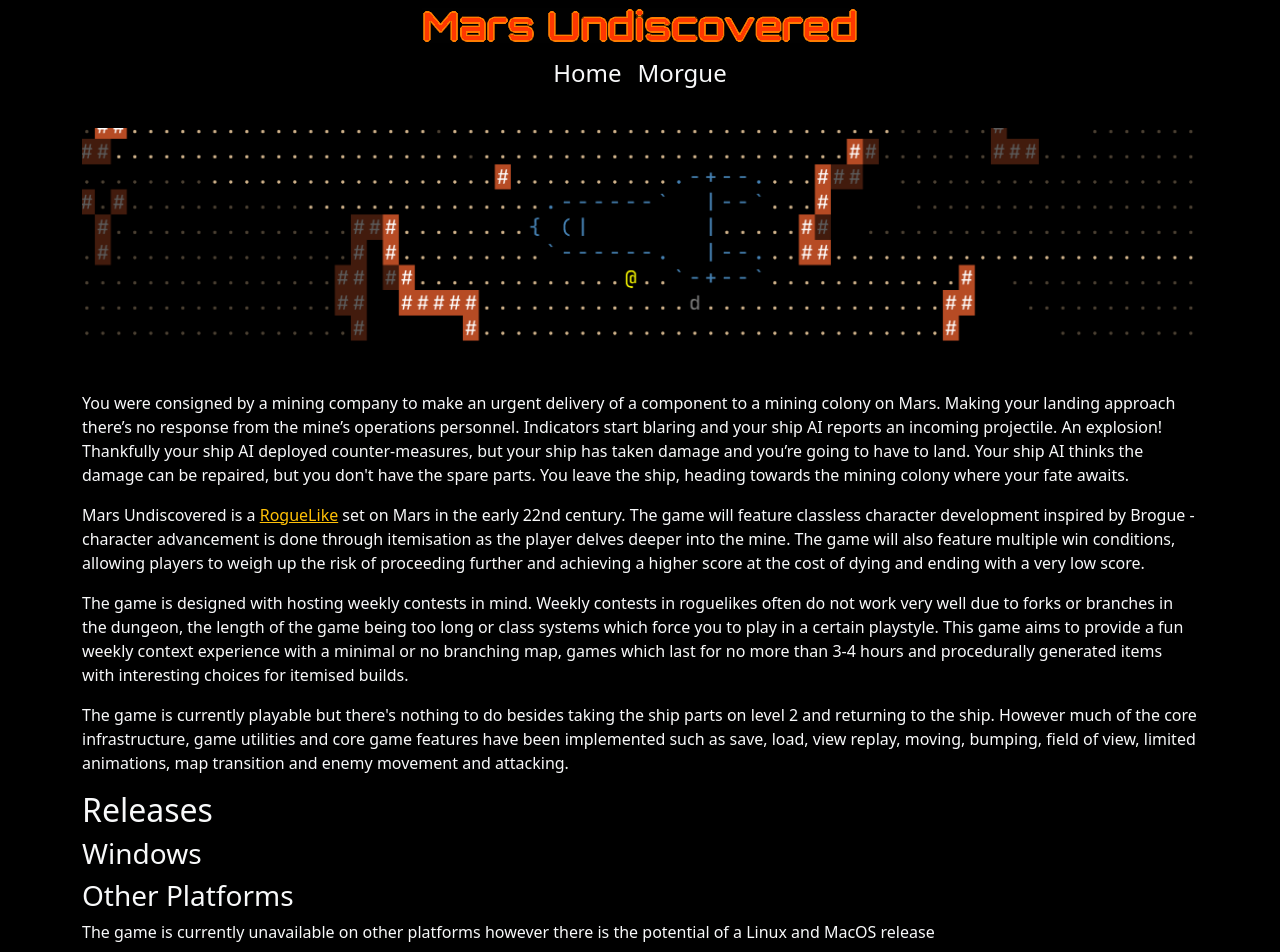
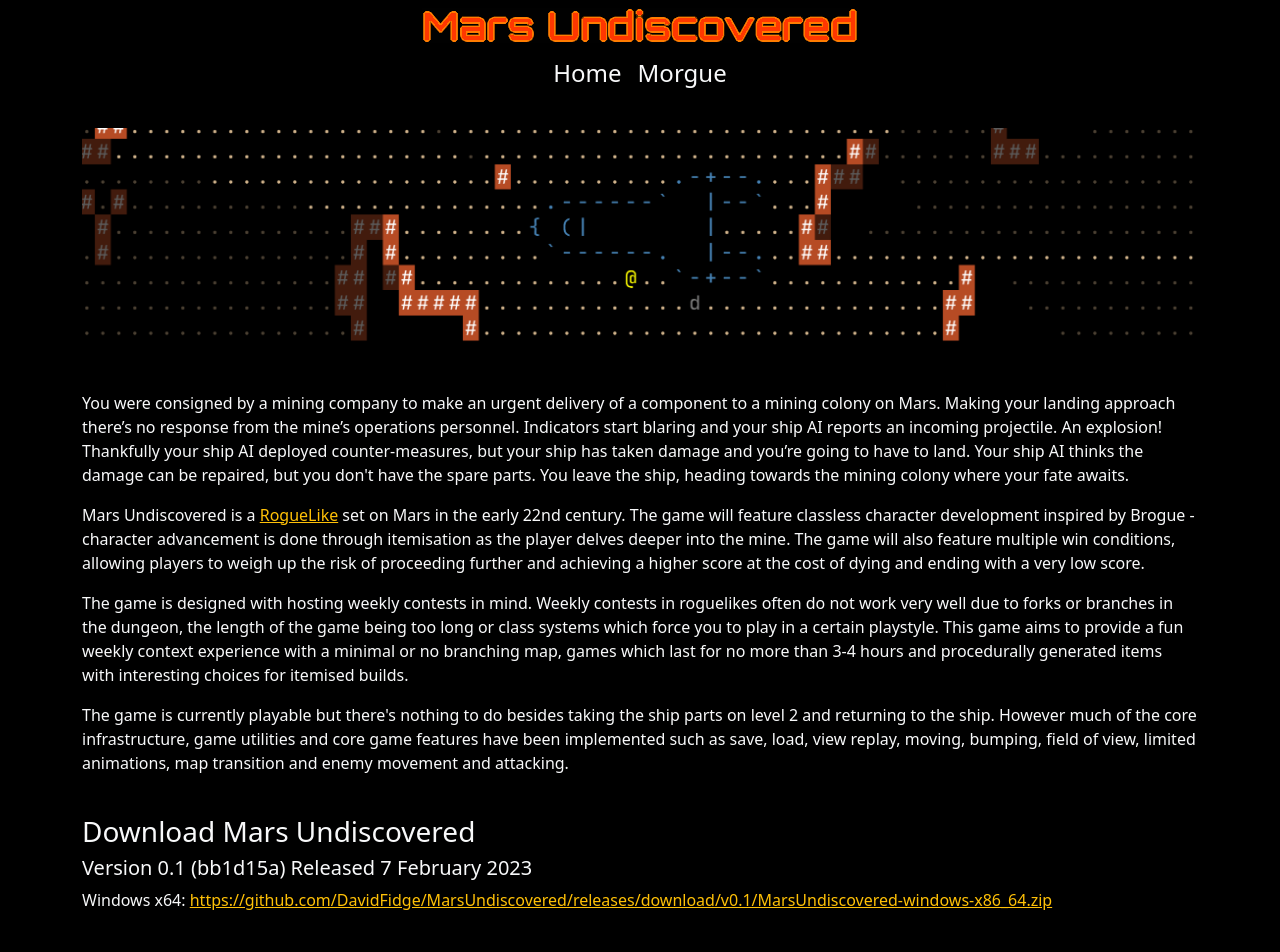
Before and after one commit to DavidFidge/MarsUndiscoveredApi, an Angular app in the folder ClientApp/: page / in a window 1280 px wide. Shown: the top 952 px of the page. Built offline with nearby package versions, Linux system fonts and the light colour scheme.

Commit message:
Change link styles to yellow. Add release information to main page.

```diff
--- a/ClientApp/src/app/home/home.component.html
+++ b/ClientApp/src/app/home/home.component.html
@@ -6,17 +6,17 @@
 <div class="pt-5">
   <p>You were consigned by a mining company to make an urgent delivery of a component to a mining colony on Mars. Making your landing approach there’s no response from the mine’s operations personnel. Indicators start blaring and your ship AI reports an incoming projectile. An explosion! Thankfully your ship AI deployed counter-measures, but your ship has taken damage and you’re going to have to land. Your ship AI thinks the damage can be repaired, but you don't have the spare parts. You leave the ship, heading towards the mining colony where your fate awaits.</p>
 
-  <p>Mars Undiscovered is a <a class="link-warning" href="https://en.wikipedia.org/wiki/Roguelike">RogueLike</a> set on Mars in the early 22nd century. The game will feature classless character development inspired by Brogue - character advancement is done through itemisation as the player delves deeper into the mine. The game will also feature multiple win conditions, allowing players to weigh up the risk of proceeding further and achieving a higher score at the cost of dying and ending with a very low score.</p>
+  <p>Mars Undiscovered is a <a href="https://en.wikipedia.org/wiki/Roguelike">RogueLike</a> set on Mars in the early 22nd century. The game will feature classless character development inspired by Brogue - character advancement is done through itemisation as the player delves deeper into the mine. The game will also feature multiple win conditions, allowing players to weigh up the risk of proceeding further and achieving a higher score at the cost of dying and ending with a very low score.</p>
 
   <p>The game is designed with hosting weekly contests in mind. Weekly contests in roguelikes often do not work very well due to forks or branches in the dungeon, the length of the game being too long or class systems which force you to play in a certain playstyle. This game aims to provide a fun weekly context experience with a minimal or no branching map, games which last for no more than 3-4 hours and procedurally generated items with interesting choices for itemised builds.</p>
 
   <p>The game is currently playable but there's nothing to do besides taking the ship parts on level 2 and returning to the ship. However much of the core infrastructure, game utilities and core game features have been implemented such as save, load, view replay, moving, bumping, field of view, limited animations, map transition and enemy movement and attacking.</p>
 
-  <h2>Releases</h2>
+  <h3 class="pt-4">Download Mars Undiscovered</h3>
+  <h5>Version 0.1 (bb1d15a) Released 7 February 2023</h5>
+  <p>Windows x64: <a href="https://github.com/DavidFidge/MarsUndiscovered/releases/download/v0.1/MarsUndiscovered-windows-x86_64.zip">https://github.com/DavidFidge/MarsUndiscovered/releases/download/v0.1/MarsUndiscovered-windows-x86_64.zip</a></p>
 
-  <h3>Windows</h3>
-
-  <h3>Other Platforms</h3>
-  <p>The game is currently unavailable on other platforms however there is the potential of a Linux and MacOS release</p>
+  <h3 class="pt-4">Other Platforms</h3>
+  <p>The game is currently unavailable on other platforms however there is the potential of a Linux and MacOS release in the future.</p>
 
 </div>
--- a/ClientApp/src/app/nav-menu/nav-menu.component.css
+++ b/ClientApp/src/app/nav-menu/nav-menu.component.css
@@ -12,3 +12,7 @@
     font-size: 16px;
   }
 }
+
+a:hover {
+  color:#ffdd55 !important;
+}
--- a/ClientApp/src/app/nav-menu/nav-menu.component.html
+++ b/ClientApp/src/app/nav-menu/nav-menu.component.html
@@ -3,7 +3,7 @@
     <a class="navbar-brand" [routerLink]="['/']"><img src="assets/title.png" class="img-fluid" alt="Mars Undiscovered"/> </a>
   </div>
   <nav
-    class="navbar navbar-expand-sm navbar-toggleable-sm navbar-light bg-black mb-3"
+    class="navbar navbar-light navbar-expand-sm navbar-toggleable-sm bg-black mb-3"
   >
     <div class="container">
       <button
--- a/ClientApp/src/index.html
+++ b/ClientApp/src/index.html
@@ -2,9 +2,8 @@
 <html class="bg-black text-light" lang="en">
   <head>
     <meta charset="utf-8" />
-    <title>MarsUndiscoveredxxWeb</title>
+    <title>Mars Undiscovered</title>
     <base href="/" />
-
     <meta name="viewport" content="width=device-width, initial-scale=1" />
     <link rel="icon" type="image/x-icon" href="favicon.ico" />
   </head>
--- a/ClientApp/src/styles.css
+++ b/ClientApp/src/styles.css
@@ -18,3 +18,15 @@
   background-color: #1b6ec2;
   border-color: #1861ac;
 }
+
+a {
+  color:#ffc107
+}
+
+a:focus {
+  color:#ffdd55
+}
+
+a:hover {
+  color:#ffdd55
+}
```
